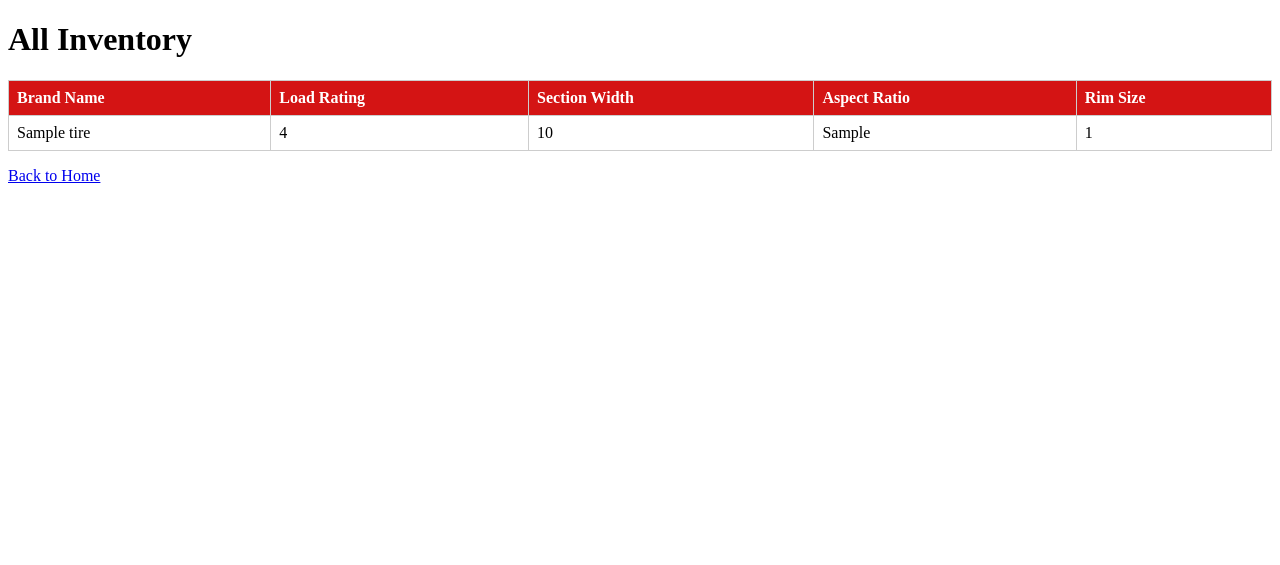
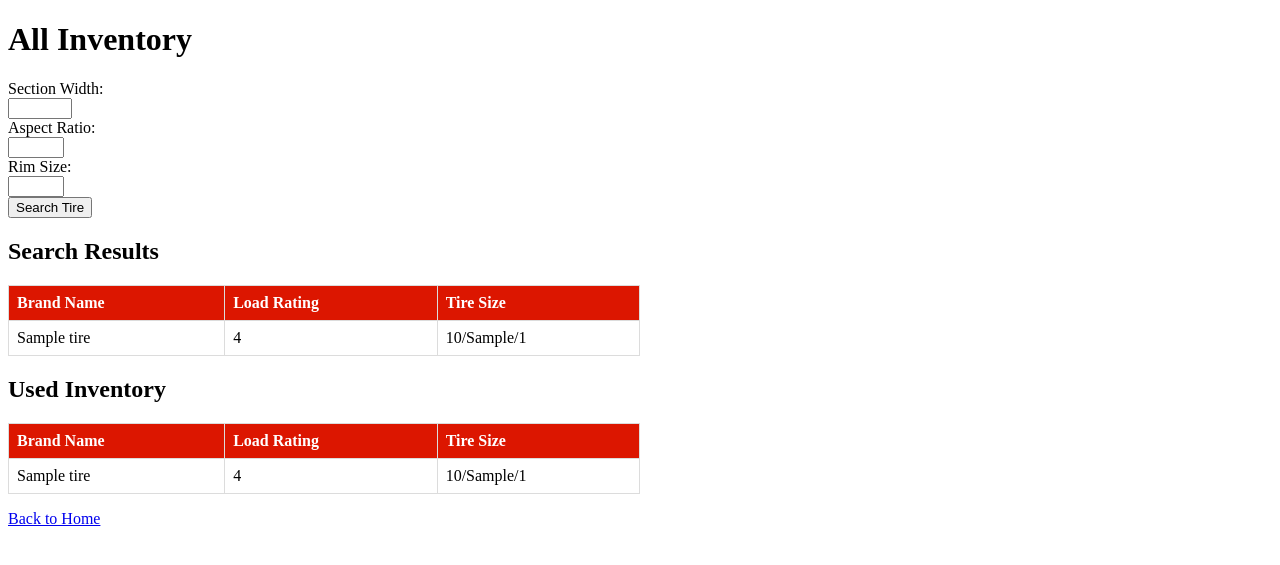
Before and after one commit to aaroncapron/Used-Inventory, a Flask app: template public/templates/show.html in a window 1280 px wide. Shown: the top 565 px of the page. Run offline with Flask 3, Linux system fonts and the light colour scheme; the template is opened without the code that fills it: most values are stand-ins (such as "Sample title", 1, 10 or a date in 2020).

Commit message:
combined show and search pages, minor css tweaks

```diff
--- a/app.py
+++ b/app.py
@@ -78,24 +78,17 @@ def remove_tire():
         inventory.remove(tire)
     return render_template('remove.html')
 
-@app.route('/search', methods=['GET', 'POST'])
+@app.route('/show', methods=['GET', 'POST'])
 def search_by_size():
     auth = request.authorization
     if not authenticate(auth):
         return Response('Access denied', 401, {'WWW-Authenticate': 'Basic realm="Login required!"'})
-    # if request method is POST, gets size from form and search inventory
+    # returns the findings of the exact request + three sizes above and below the original request
     if request.method == 'POST':
-        size = request.form.get('size')
-        results = [tire for tire in inventory if tire['size'] == size]
-    return render_template('search.html', results=results)
-
-@app.route('/show')
-def show_inventory():
-    auth = request.authorization
-    if not authenticate(auth):
-        return Response('Access denied', 401, {'WWW-Authenticate': 'Basic realm="Login required!"'})
-    # renders page with all items in inventory
-    return render_template('show.html', inventory=inventory)
+        section_width = int(request.form.get('section_width'))
+        aspect_ratio = int(request.form.get('aspect_ratio'))
+        results = [tire for tire in inventory if section_width - 30 <= int(tire['section_width']) <= section_width + 30 and aspect_ratio - 15 <= int(tire['aspect_ratio']) <= aspect_ratio + 15]
+    return render_template('show.html', results=results, inventory=inventory)
 
 @app.route('/logout')
 def logout():
--- a/public/templates/show.html
+++ b/public/templates/show.html
@@ -4,40 +4,73 @@
     <title>Show All Inventory</title>
     <style>
         table {
-            width: 100%;
+            width: 50%;
             border-collapse: collapse;
         }
         th, td {
-            border: 1px solid #cdcdcd;
+            border: 1px solid #dcdcdc;
             padding: 8px;
             text-align: left;
         }
         th {
-            background-color: #d41414;
+            background-color: #dc1600;
             color: white;
         }
     </style>
 </head>
 <body>
     <h1>All Inventory</h1>
+
+    <!-- Search form -->
+    <form action="/search" method="post">
+        <label for="section_width">Section Width:</label><br>
+        <input type="number" id="section_width" name="section_width" min="165" max="335" required><br>
+
+        <label for="aspect_ratio">Aspect Ratio:</label><br>
+        <input type="number" id="aspect_ratio" name="aspect_ratio" min="25" max="85" required><br>
+
+        <label for="rim_size">Rim Size:</label><br>
+        <input type="number" id="rim_size" name="rim_size" min="13" max="22" required><br>
+
+        <input type="submit" value="Search Tire">
+    </form>
+
+    <!-- search results -->
+    {% if results %}
+    <h2>Search Results</h2>
     <table>
         <tr>
             <th>Brand Name</th>
             <th>Load Rating</th>
-            <th>Section Width</th>
-            <th>Aspect Ratio</th>
-            <th>Rim Size</th>
+            <th>Tire Size</th>
+        </tr>
+        {% for tire in results %}
+        <tr>
+            <td>{{ tire.brand_name }}</td>
+            <td>{{ tire.load_rating }}</td>
+            <td>{{ tire.section_width }}/{{ tire.aspect_ratio }}/{{ tire.rim_size }}</td>
+        </tr>
+        {% endfor %}
+    </table>
+    {% endif %}
+
+    <!-- all inventory -->
+    <h2>Used Inventory</h2>
+    <table>
+        <tr>
+            <th>Brand Name</th>
+            <th>Load Rating</th>
+            <th>Tire Size</th>
         </tr>
         {% for tire in inventory %}
         <tr>
             <td>{{ tire.brand_name }}</td>
             <td>{{ tire.load_rating }}</td>
-            <td>{{ tire.section_width }}</td>
-            <td>{{ tire.aspect_ratio }}</td>
-            <td>{{ tire.rim_size }}</td>
+            <td>{{ tire.section_width }}/{{ tire.aspect_ratio }}/{{ tire.rim_size }}</td>
         </tr>
         {% endfor %}
     </table>
+
     <p><a href="/">Back to Home</a></p>
 </body>
 </html>
```
Also changed, not shown: public/templates/home.html (+6 -7 lines), public/templates/search.html (deleted, +0 -96 lines).
